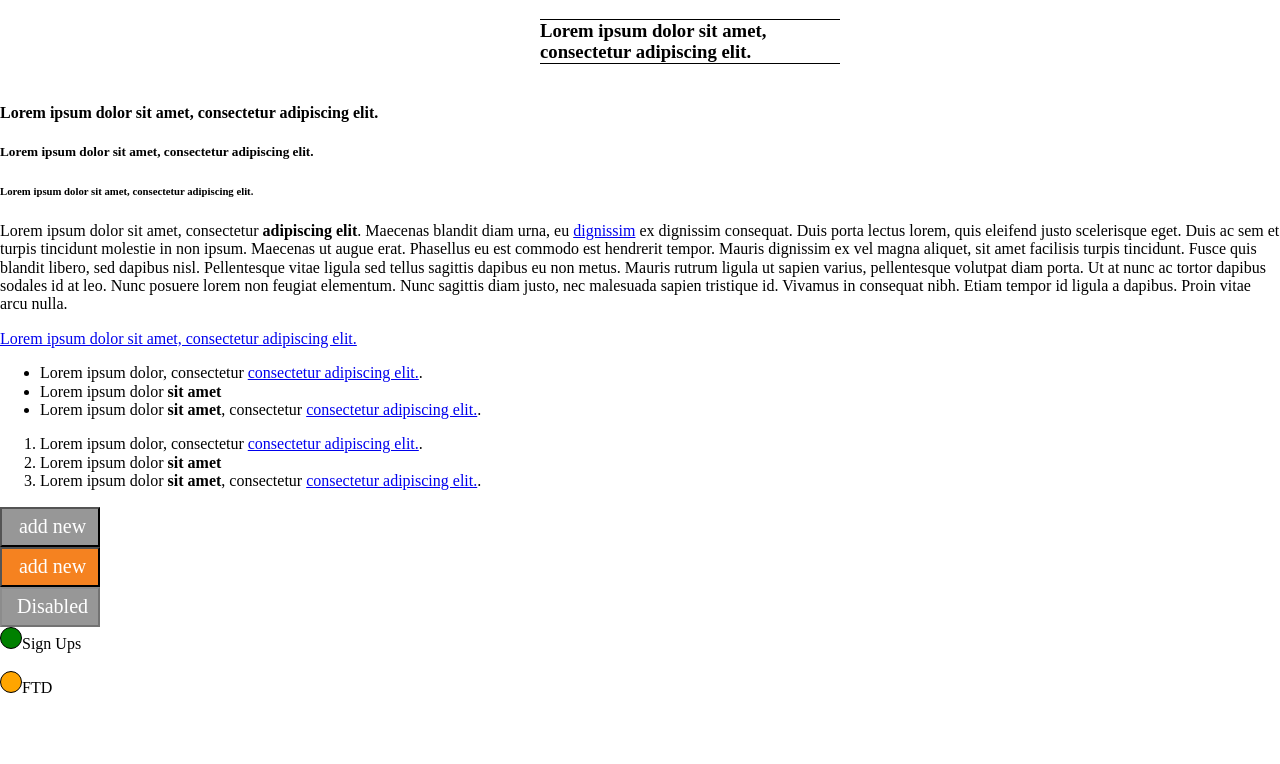
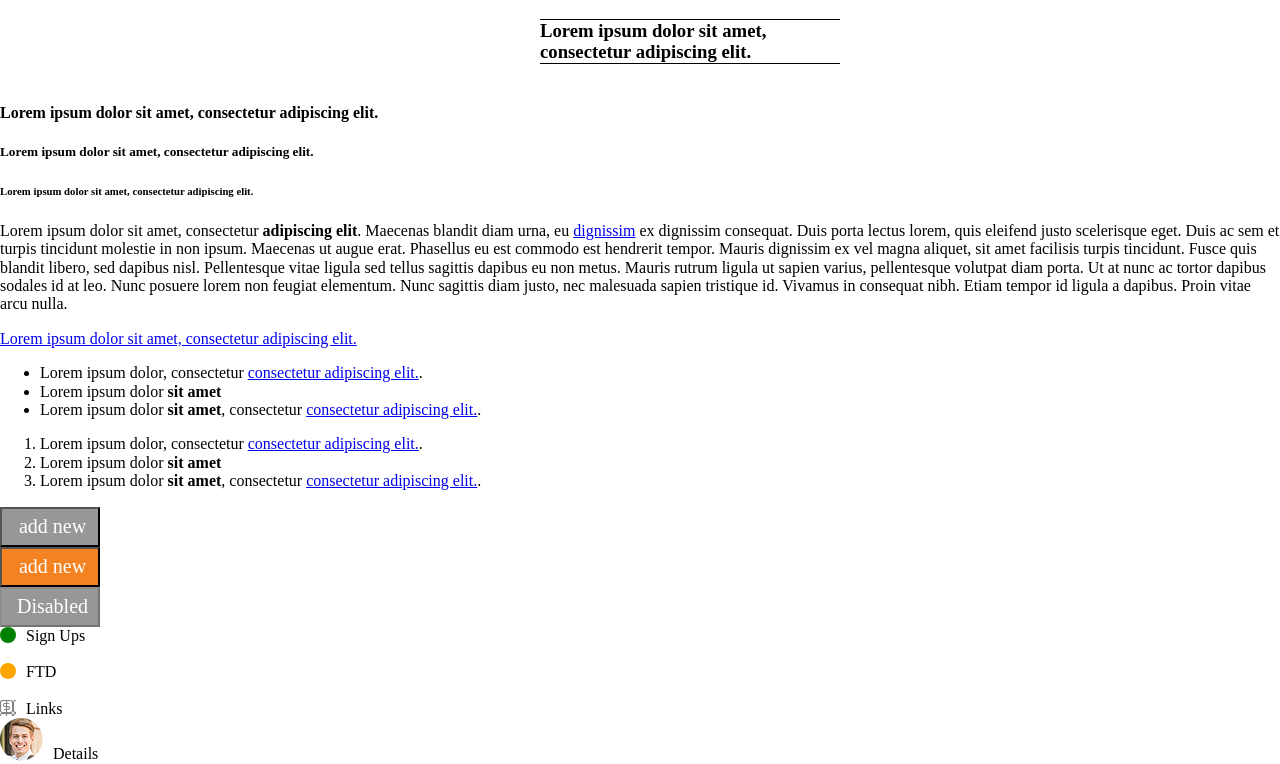
Before and after one commit to przemo88/projekt_indywidualny, a website: page index.html in a window 1280 px wide. Shown: the part 97-861 px from the top of the page. Before the commit the page ends 800 px from the top, so only its background shows below. Drawn offline with Linux system fonts and the light colour scheme.

Commit message:
14.11.18

```diff
--- a/index.html
+++ b/index.html
@@ -36,7 +36,9 @@
 	<button class="btn-disabled"  disabled="disabled"><a href="styleguide.html">Disabled</a></button></br>
 
 	<div class="green-tabs">Sign Ups</div></br>
-	<div class="orange-tabs">FTD</div>
+	<div class="orange-tabs">FTD</div></br>
+	<div class="payout">Links</div>
+	<div class="photo">Details</div>
 
 </body>
 </html>
--- a/sass/_mixins.scss
+++ b/sass/_mixins.scss
@@ -49,17 +49,27 @@
 		}
 	}
 
+/* Mini icons */
+
+@mixin mini($w, $h){
+	&:before{
+		content:"";
+		margin-right:10px;
+		margin-bottom: -2px;
+		display: inline-block;
+		width: $w;
+		height: $h;
+	}
+}
+
+
 /* Tabs */
 
 @mixin tabs($color){
+	@include mini(16px, 16px);
 	&:before{
-		content:"  ";
 		background-color: $color;
-		display: inline-block;
-		width: 20px;
-		height: 20px;
 		border-radius: 50%;
-		border: 1px solid black;
 	}
 }
 
@@ -70,3 +80,44 @@
 .orange-tabs{
 	@include tabs(orange);
 }
+
+/* Mini Picture */
+
+@mixin mini_picture($name)
+{
+	@include mini(16px, 16px);
+	&:before{
+		content: "";
+		background-image: url($name);
+		position: relative;
+	}
+}
+
+.links{
+	@include mini_picture('../mini/links.png');
+}
+
+.details{
+	@include mini_picture('../mini/details.png');
+}
+
+.banners{
+	@include mini_picture('../mini/banners.png');
+}
+
+.payout{
+	@include mini_picture('../mini/payout.png');
+}
+
+.postback{
+	@include mini_picture('../mini/postback.png');
+}
+
+.star{
+	@include mini_picture('../mini/star.png');
+}
+
+.photo{
+	@include mini_picture('../mini/photo.png');
+	@include mini(43px, 43px);
+}
--- a/sass/_variables.scss
+++ b/sass/_variables.scss
@@ -46,7 +46,10 @@ $btn-heigth: 40px;
 		cursor:pointer;
 	}
 }
-
+/* Margin */
+.dotted_m{
+	margin-left: 5px;
+}
 
 /* Colors class*/
 .grey-1{
```
Also changed, not shown: css/style.css, mini/banners.png (added), mini/details.png (added), mini/dotted.png (added), mini/links.png (added), mini/logo.png (added), mini/payout.png (added), mini/photo.png (added), mini/postback.png (added), mini/star.png (added), 1 other file.
